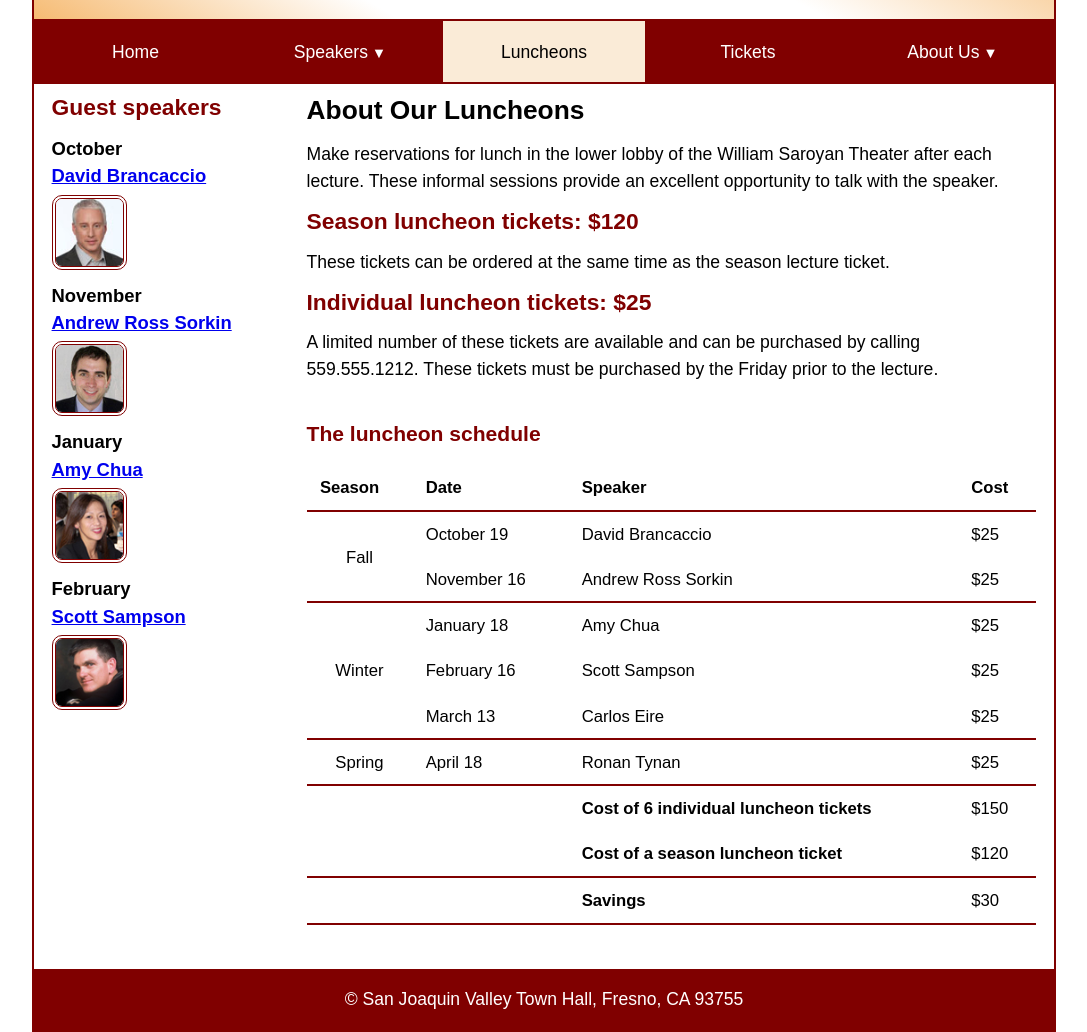
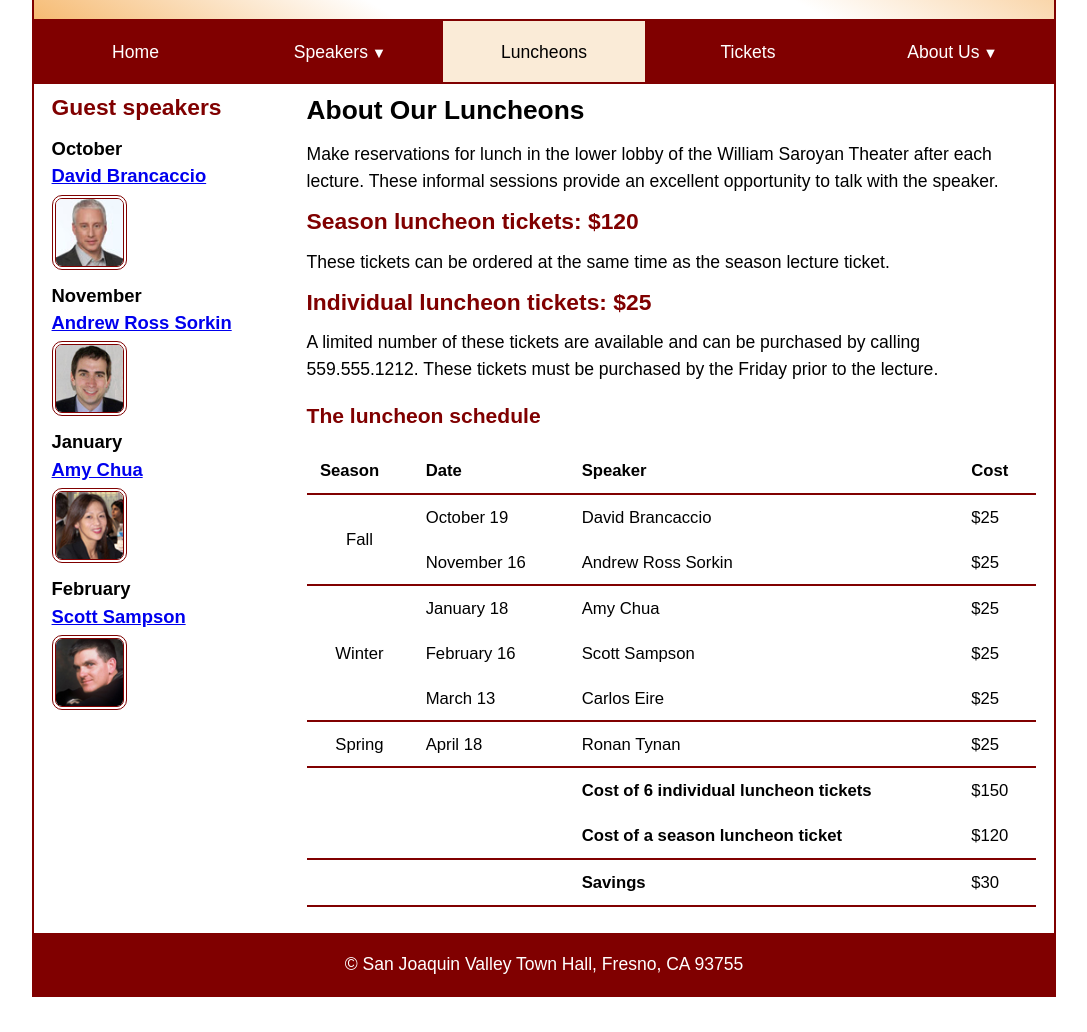
Before and after one commit to gerbiesg/Exercises, a plain HTML site: page ch11/town_hall/luncheons.html in a window 1280 px wide. Shown: the part 98-1130 px from the top of the page, without its empty margins (96-1183 px from the left). After the commit the page ends 1095 px from the top, so only its background shows below. Drawn offline with Linux system fonts and the light colour scheme.

Commit message:
main change

```diff
--- a/ch11/town_hall/styles/main.css
+++ b/ch11/town_hall/styles/main.css
@@ -15,7 +15,7 @@
 }
 
 figure#luncheon-schedule {
-  margin: 1.5em 0;
+  margin: 0.5em 0;
 }
 
 figure#luncheon-schedule h2 {
```
